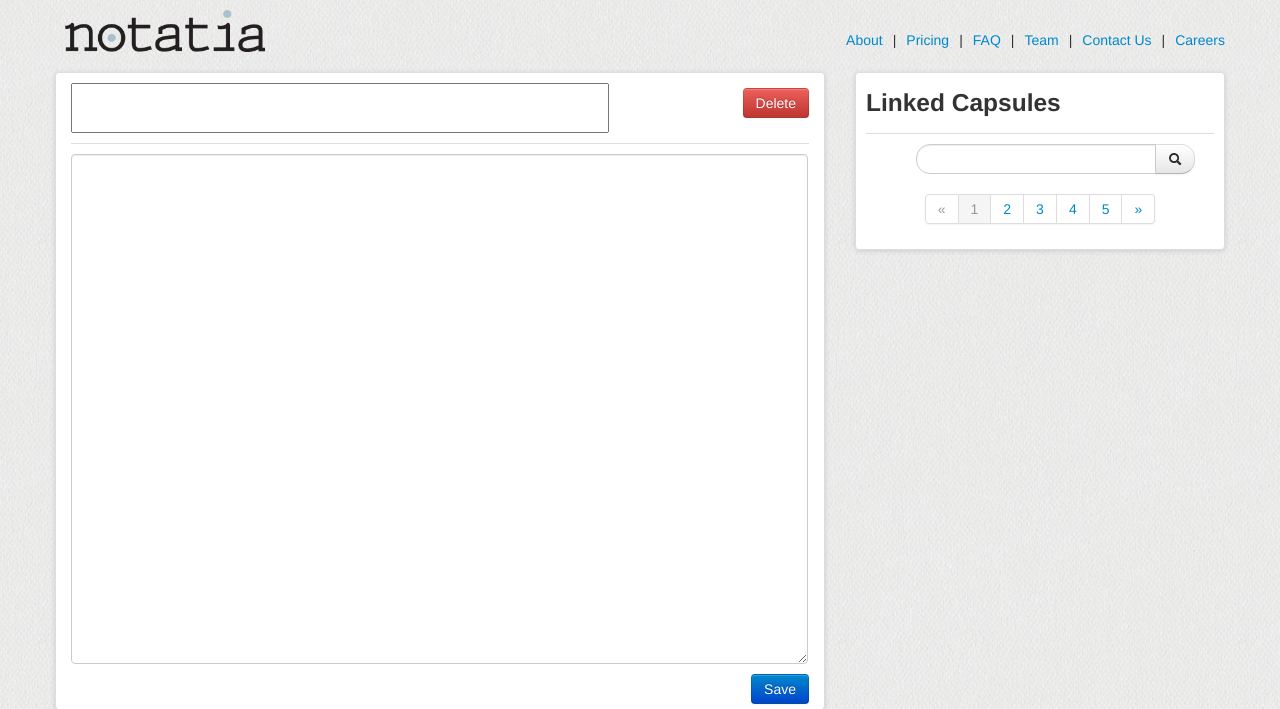
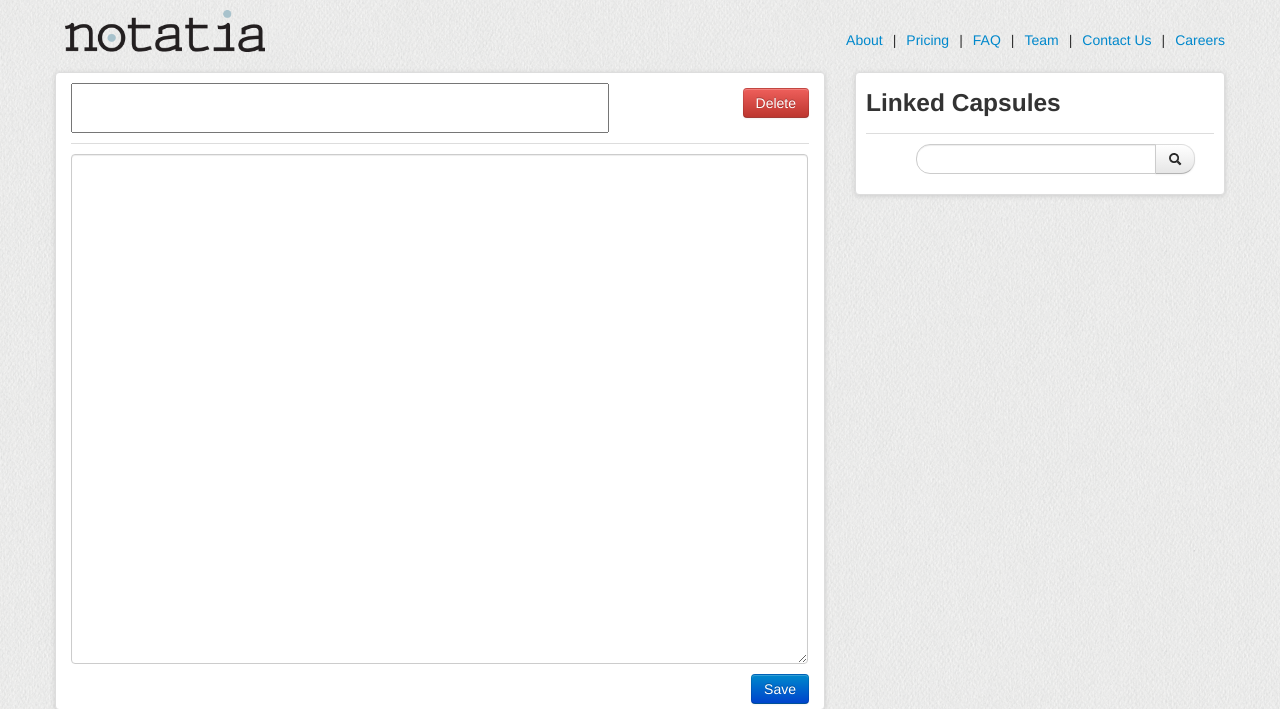
Before and after one commit to etanzapinsky/notatia, a Django app: page /capsule/ in a window 1280 px wide. Shown: the top 709 px of the page. Run offline with Django 3.2, Linux system fonts and the light colour scheme; some libraries are stand-ins or nearby versions.

Commit message:
killed pagination

```diff
--- a/webapp/web/templates/capsule_view.html
+++ b/webapp/web/templates/capsule_view.html
@@ -33,18 +33,6 @@
         <!--     <p>This is my text.</p> -->
         <!--   </div> -->
       </div>
-      <div class="pagination pagination-centered">
-        <ul>
-          <li class="disabled"><a href="#">&laquo;</a></li>
-          <li class="active"><a href="#">1</a></li>
-          <li><a href="#">2</a></li>
-          <li><a href="#">3</a></li>
-          <li><a href="#">4</a></li>
-          <li><a href="#">5</a></li>
-          <li><a href="#">&raquo;</a></li>
-        </ul>
-      </div>
-    </div>
     <div id="are-you-sure" class="modal hide fade" tabindex="-1" role="dialog" aria-labelledby="are-you-sure-label" aria-hidden="true">
       <div class="modal-header">
         <button type="button" class="close" data-dismiss="modal" aria-hidden="true">×</button>
```
